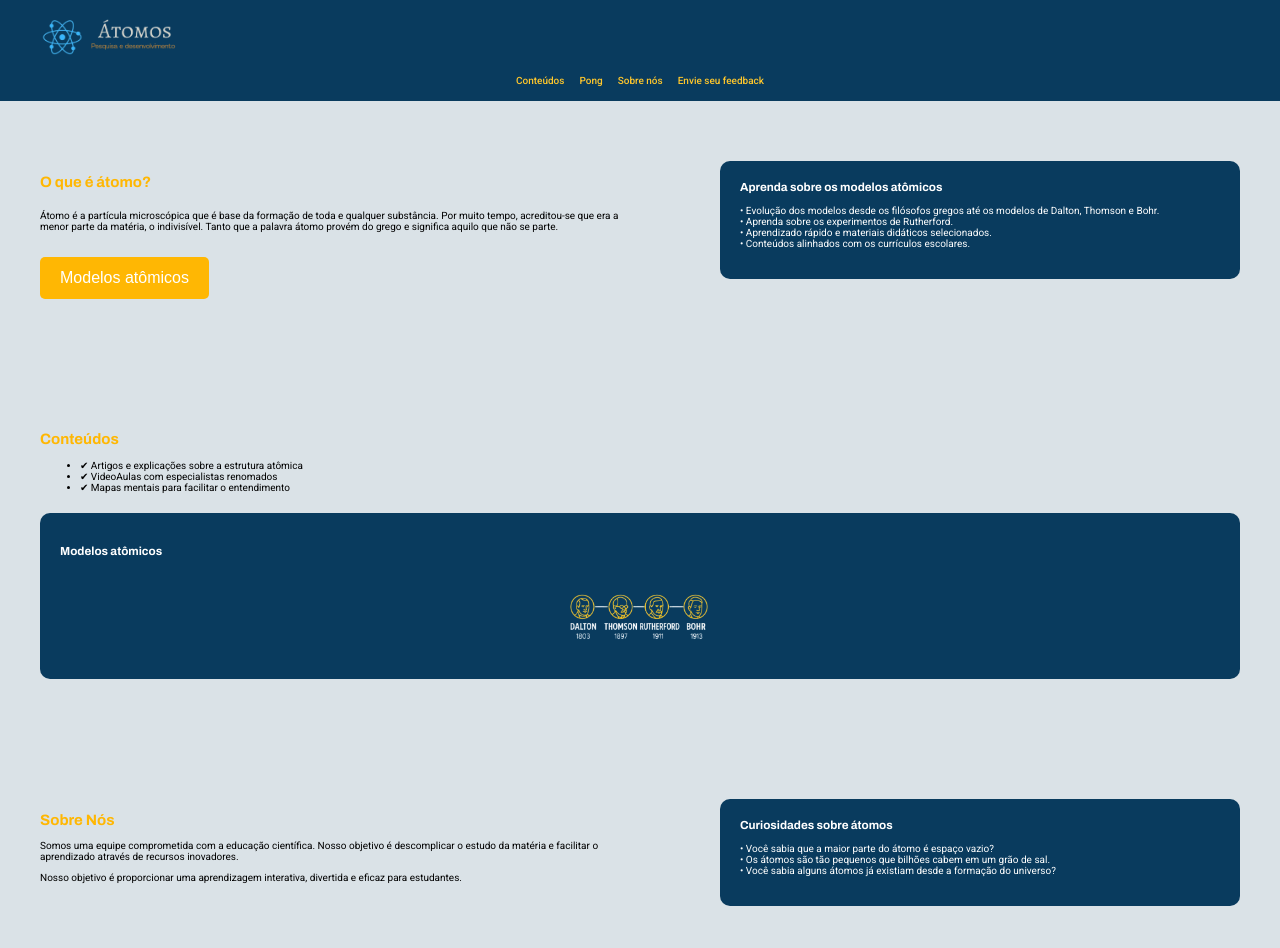
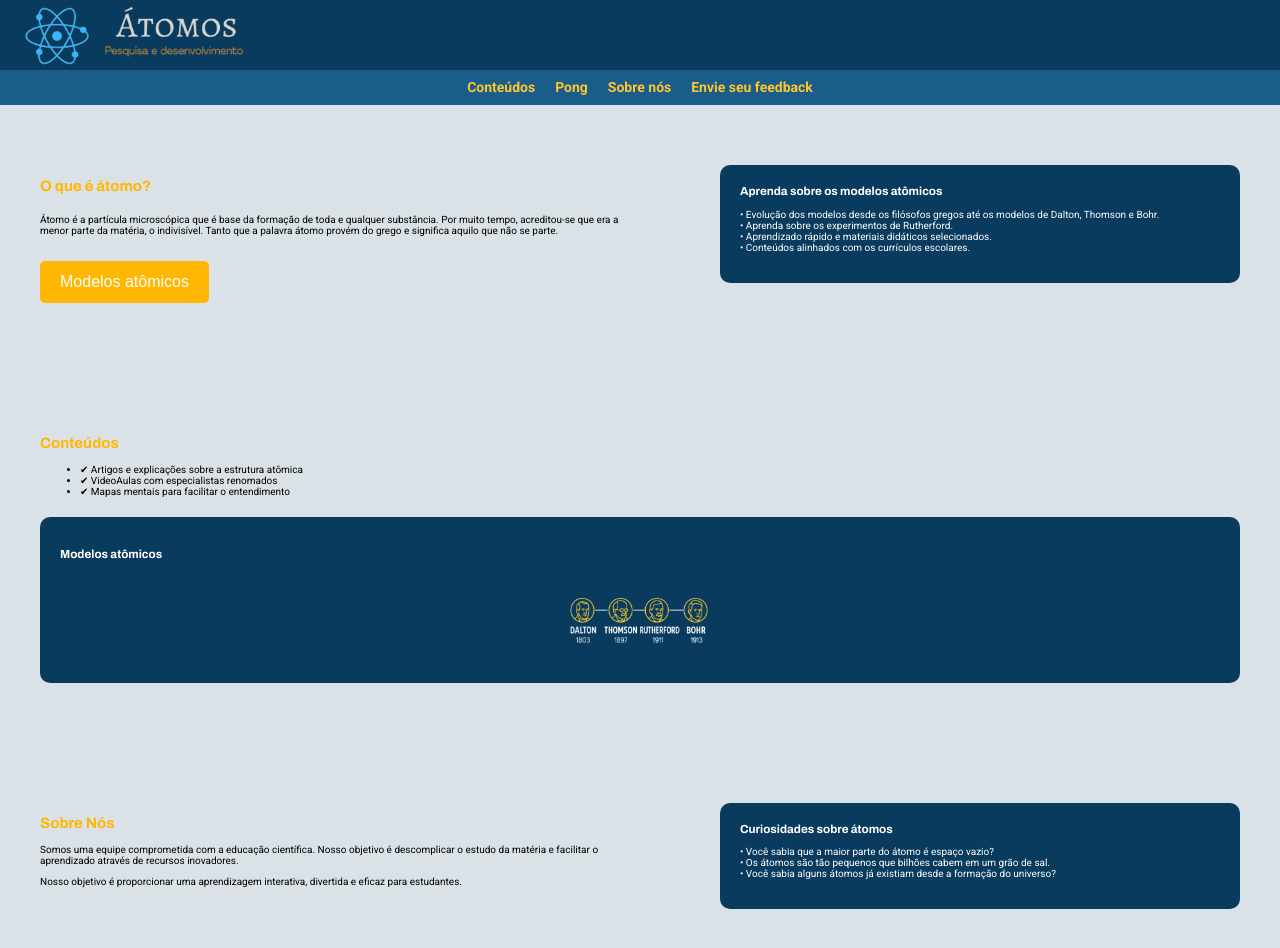
Before and after one commit to Rafaelhenriquereyrey11tia/edtuc, a plain HTML site: page index.html in a window 1280 px wide. Drawn offline with Linux system fonts and the light colour scheme.

Commit message:
Home ajeitada

```diff
--- a/index.html
+++ b/index.html
@@ -1,21 +1,22 @@
 <!DOCTYPE html>
 <html lang="pt-BR">
 <head>
-    <meta charset="UTF-8">
-    <meta name="viewport" content="width=device-width, initial-scale=1.0">
+  <meta charset="UTF-8" />
+  <meta name="viewport" content="width=device-width, initial-scale=1" />
   <title>Átomos - Modelos Atômicos</title>
-    <link href="https://fonts.googleapis.com/css2?family=Archivo:wght@700&family=Roboto:wght@400;500;700&display=swap" rel="stylesheet">
-    <link rel="stylesheet" href="style.css">
+  <link href="https://fonts.googleapis.com/css2?family=Archivo:wght@700&family=Roboto:wght@400;500;700&display=swap" rel="stylesheet" />
+  <link rel="stylesheet" href="style.css" />
 </head>
 <body>
 
   <!-- Navbar -->
   <header class="navbar">
+    <div class="top-bar">
       <div class="logo">
-            <img src="./Imagems/Logo/Logo completo.png" alt="Logo Átomos">
-
+        <img src="./Imagems/Logo/Logo completo.png" alt="Logo Átomos" />
       </div>
-        <nav>
+    </div>
+    <nav class="nav-bar">
       <a href="#">Conteúdos</a>
       <a href="#">Pong</a>
       <a href="#">Sobre nós</a>
@@ -27,9 +28,11 @@
   <section class="intro">
     <div class="intro-text">
       <h2>O que é átomo?</h2>
-            <p>Átomo é a partícula microscópica que é base da formação de toda e qualquer substância.
+      <p>
+        Átomo é a partícula microscópica que é base da formação de toda e qualquer substância.
         Por muito tempo, acreditou-se que era a menor parte da matéria, o indivisível. Tanto
-               que a palavra átomo provém do grego e significa aquilo que não se parte.</p>
+        que a palavra átomo provém do grego e significa aquilo que não se parte.
+      </p>
       <button>Modelos atômicos</button>
     </div>
     <div class="card">
@@ -54,7 +57,9 @@
     <div class="modelos">
       <h3>Modelos atômicos</h3>
       <div class="linha-modelos">
-               <div class="linha"><img src="./image-removebg-preview.png" alt="img dos cientistas"></div>
+        <div class="linha">
+          <img src="./image-removebg-preview.png" alt="img dos cientistas" />
+        </div>
       </div>
     </div>
   </section>
@@ -63,8 +68,12 @@
   <section class="sobre">
     <div class="sobre-texto">
       <h2>Sobre Nós</h2>
-            <p>Somos uma equipe comprometida com a educação científica. Nosso objetivo é descomplicar o estudo da matéria e facilitar o aprendizado através de recursos inovadores.</p>
-            <p>Nosso objetivo é proporcionar uma aprendizagem interativa, divertida e eficaz para estudantes.</p>
+      <p>
+        Somos uma equipe comprometida com a educação científica. Nosso objetivo é descomplicar o estudo da matéria e facilitar o aprendizado através de recursos inovadores.
+      </p>
+      <p>
+        Nosso objetivo é proporcionar uma aprendizagem interativa, divertida e eficaz para estudantes.
+      </p>
     </div>
     <div class="card">
       <h3>Curiosidades sobre átomos</h3>
--- a/style.css
+++ b/style.css
@@ -23,45 +23,63 @@
   color: var(--preto);
 }
 
-  /* Navbar */
+/* Navbar geral */
 .navbar {
-    background-color: var(--azul);
-    color: var(--branco);
-    display: flex;
-    justify-content: space-between;
-    align-items: center;
-    padding: 1.5rem 4rem;
-    flex-wrap: wrap;
+  width: 100%;
   margin-bottom: 2rem;
 }
 
+/* Top bar com logo - fundo azul escuro */
+.top-bar {
+  background-color: var(--azul);
+  height: 7rem;
+  display: flex;
+  align-items: center;
+  padding-left: 2rem;
+  box-sizing: border-box;
+}
+
+/* Logo */
 .logo {
   display: flex;
-    flex-direction: column;
-    margin-bottom: 1rem;
+  align-items: center;
+  height: 100%;
 }
 
 .logo img {
-    max-width: 150px;
-    height: auto;
+  height: 7.5rem;
+  width: auto;
+  max-width: 100%;
+  transform: none;
+  margin-top: 0.2rem;
 }
 
-  .navbar nav {
+/* Barra de navegação com links - fundo azul claro */
+.nav-bar {
+  background-color: var(--azul-claro);
+  height: 3.5rem;
   display: flex;
-    flex-wrap: wrap;
-    gap: 1.5rem;
-    margin-top: 0.5rem;
-    justify-content: center;
-    width: 100%;
+  justify-content: center; /* Centraliza os links */
+  align-items: center;
+  padding: 0 2rem;
+  box-sizing: border-box;
+  gap: 2rem;
 }
 
-  .navbar nav a {
+/* Links do navbar */
+.nav-bar a {
   color: var(--amarelo);
   text-decoration: none;
-    font-weight: 500;
+  font-weight: 600;
+  font-size: 1.4rem;
+  line-height: 3.5rem;
+  display: flex;
+  align-items: center;
+  height: 100%;
+  cursor: pointer;
 }
 
-  .navbar nav a:hover {
+.nav-bar a:hover {
   text-decoration: underline;
 }
 
@@ -162,9 +180,9 @@
   margin: 1rem;
 }
 
-  /* 🔹 Menor no desktop, maior no mobile */
+/* Menor no desktop, maior no mobile */
 .linha-modelos img {
-    max-width: 150px; /* menor no PC */
+  max-width: 150px;
   width: 100%;
   height: auto;
 }
```
Lines whose indentation alone changed are shown as unchanged.
